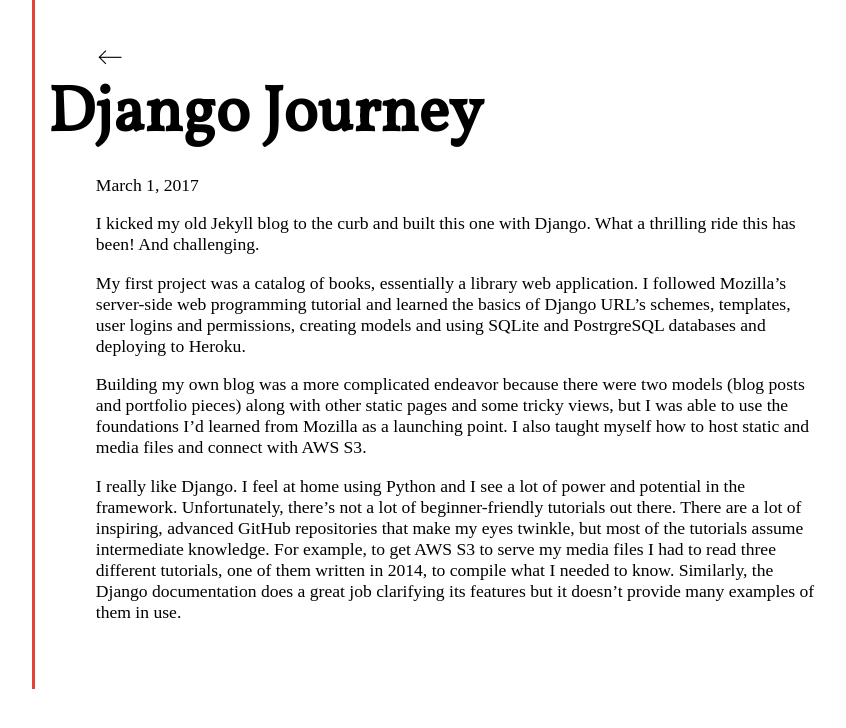
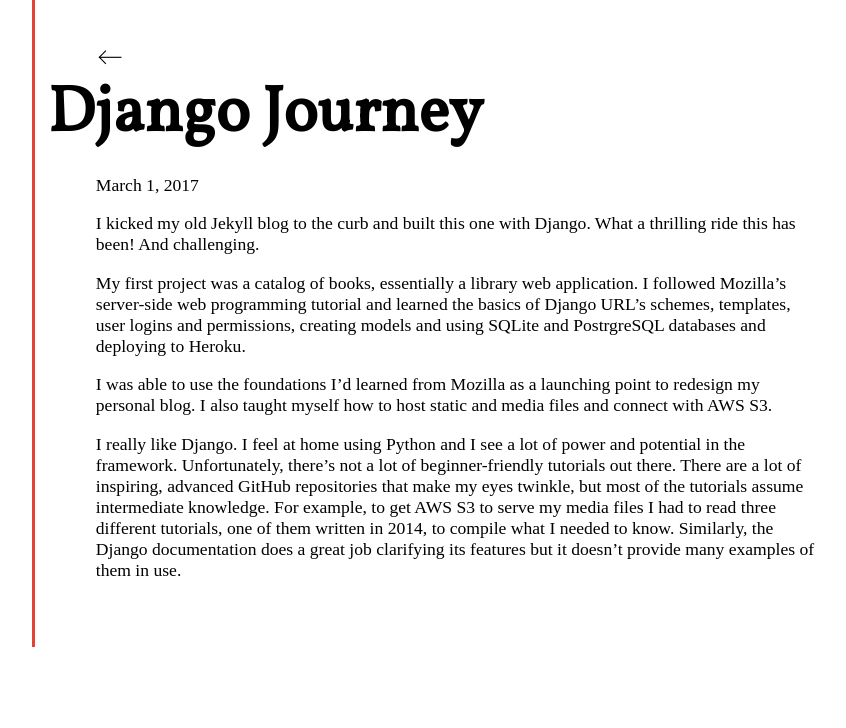
Before and after one commit to cssidy/personal-site, a Jekyll site: the page built from _posts/2017-03-01-Django-Journey.md, in a window 1280 px wide. Shown: the top 728 px of the page, without its empty margins (208-1054 px from the left). Built offline with Jekyll 4.4.1, drawn with Linux system fonts in a browser that asks for light colours; some web fonts are replaced.

Commit message:
Update 2017-03-01-Django-Journey.md

```diff
--- a/_posts/2017-03-01-Django-Journey.md
+++ b/_posts/2017-03-01-Django-Journey.md
@@ -9,6 +9,6 @@ I kicked my old Jekyll blog to the curb and built this one with Django. What a t
 
 My first project was a catalog of books, essentially a library web application. I followed Mozilla’s server-side web programming tutorial and learned the basics of Django URL’s schemes, templates, user logins and permissions, creating models and using SQLite and PostrgreSQL databases and deploying to Heroku.
 
-Building my own blog was a more complicated endeavor because there were two models (blog posts and portfolio pieces) along with other static pages and some tricky views, but I was able to use the foundations I’d learned from Mozilla as a launching point. I also taught myself how to host static and media files and connect with AWS S3.
+I was able to use the foundations I’d learned from Mozilla as a launching point to redesign my personal blog. I also taught myself how to host static and media files and connect with AWS S3.
 
 I really like Django. I feel at home using Python and I see a lot of power and potential in the framework. Unfortunately, there’s not a lot of beginner-friendly tutorials out there. There are a lot of inspiring, advanced GitHub repositories that make my eyes twinkle, but most of the tutorials assume intermediate knowledge. For example, to get AWS S3 to serve my media files I had to read three different tutorials, one of them written in 2014, to compile what I needed to know. Similarly, the Django documentation does a great job clarifying its features but it doesn’t provide many examples of them in use.
```
